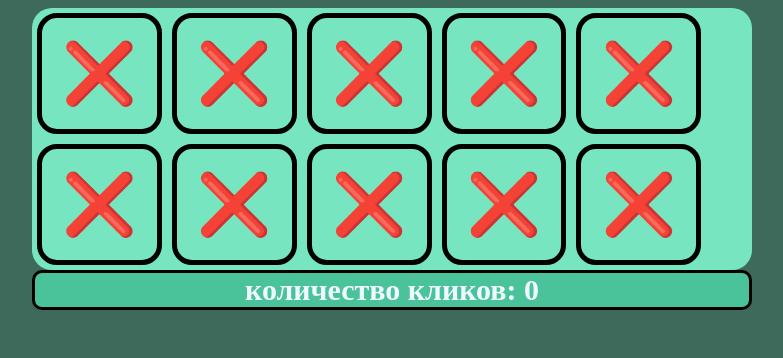
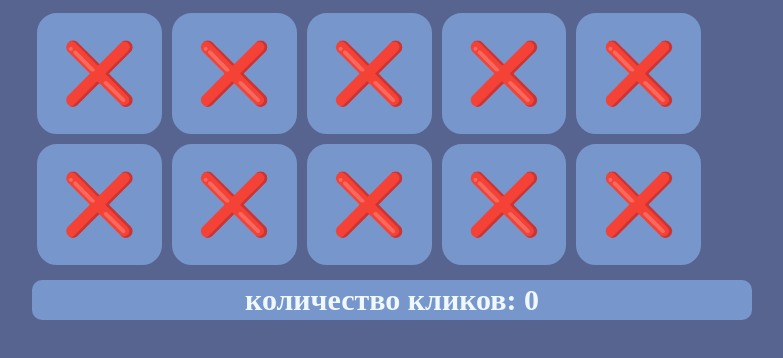
Before and after one commit to Askadhhh/sweb, a plain HTML site: page memory/index.html in a window 1280 px wide. Shown: the whole page, without its empty margins (248-1031 px from the left). Drawn offline with Linux system fonts and the light colour scheme.

Commit message:
Обновил стиль

```diff
--- a/memory/style.css
+++ b/memory/style.css
@@ -1,25 +1,28 @@
 .card {
   font-size: 60px;
   display: inline-block;
-  border: 5px solid black;
+  border: 5px solid #7796cb;
   padding: 20px;
   border-radius: 20px;
   margin: 5px;
+  background-color: #7796cb;
 }
 .gameField {
-  background-color: rgb(118, 229, 192);
+  background-color: #576490;
   border-radius: 20px;
 }
 
 .current {
-  border-color: orange;
+  border-color: #c9cad9;
 }
 
 .counter {
-  border: 3px solid black;
+  width: auto;
+  margin-top: 10px;
+  border: 3px solid #7796cb;
   border-radius: 10px;
   text-align: center;
-  background-color: rgb(74, 195, 155);
+  background-color: #7796cb;
   color: aliceblue;
   font-weight: 700;
   font-size: 30px;
@@ -30,5 +33,5 @@
   margin: auto;
 }
 body {
-  background-color: rgb(62, 106, 91);
+  background-color: #576490;
 }
```
